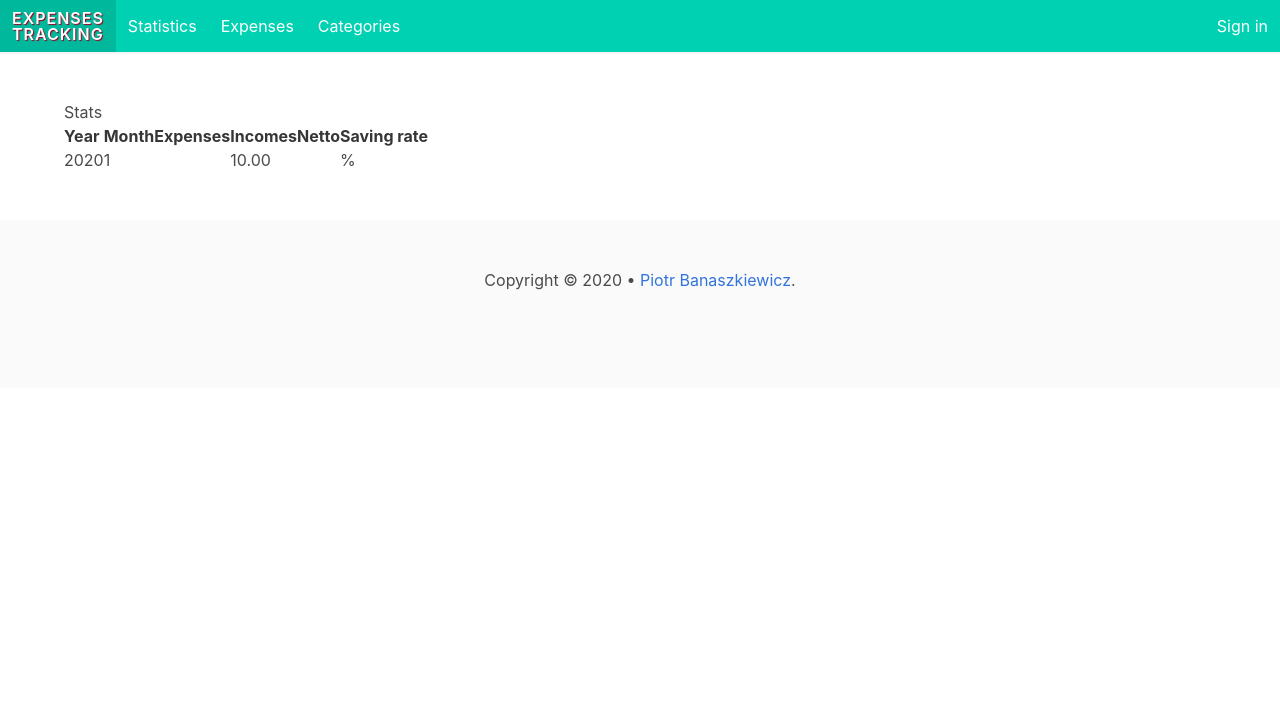
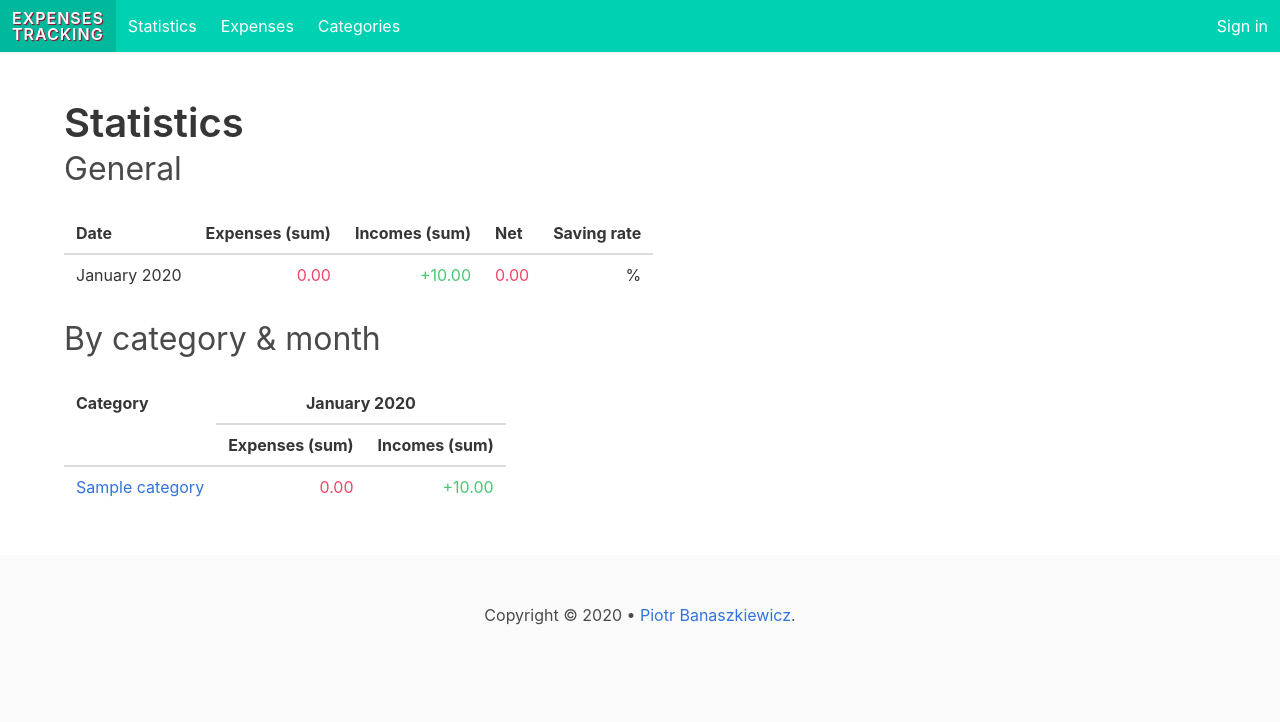
Before and after one commit to pbanaszkiewicz/budget, a Django app: page / in a window 1280 px wide. Shown: the top 722 px of the page. Run offline with Django 3.2, Linux system fonts and the light colour scheme; tables that the repository leaves empty hold one stand-in row (values such as "Sample post"); some libraries are stand-ins or nearby versions.

Commit message:
More stats - advanced stats view

```diff
--- a/expenses/templates/expenses/stats.html
+++ b/expenses/templates/expenses/stats.html
@@ -2,29 +2,31 @@
 {% load mathfilters %}
 
 {% block content %}
-    <h2>{{ title }}</h2>
+    <h2 class="title is-2">{{ title }}</h2>
 
-    <table>
+    <h3 class="subtitle is-3">General</h3>
+    <div class="table-container">
+        <table class="table">
             <thead>
                 <tr>
-                <th>Year</th>
-                <th>Month</th>
-                <th>Expenses</th>
-                <th>Incomes</th>
-                <th>Netto</th>
+                    <th>Date</th>
+                    <th>Expenses (sum)</th>
+                    <th>Incomes (sum)</th>
+                    <th>Net</th>
                     <th>Saving rate</th>
                 </tr>
             </thead>
             <tbody>
-            {% for row in results %}
+                {% for row in general_results %}
                 <tr>
-            {% with netto=row.sum_incomes|sub:row.sum_expenses sr=row.sum_incomes|sub:row.sum_expenses|div:row.sum_incomes %}
-                <td>{{ row.year }}</td>
-                <td>{{ row.month }}</td>
-                <td>{{ row.sum_expenses|floatformat:2 }}</td>
-                <td>{{ row.sum_incomes|floatformat:2 }}</td>
-                <td>{{ netto|floatformat:2 }}</td>
-                <td>{{ sr|mul:100|floatformat:2 }}%</td>
+                {% with net=row.sum_incomes|sub:row.sum_expenses %}
+                {% with sr=net|div:row.sum_incomes %}
+                    <td>{{ row.trunc_date|date:'F Y' }}</td>
+                    {% include "includes/numeric_entry.html" with positive=False value=row.sum_expenses %}
+                    {% include "includes/numeric_entry.html" with positive=True value=row.sum_incomes %}
+                    {% include "includes/value_entry.html" with value=net %}
+                    <td class="has-text-right">{{ sr|mul:100|floatformat:2 }}%</td>
+                {% endwith %}
                 {% endwith %}
                 </tr>
                 {% empty %}
@@ -34,9 +36,45 @@
                     <td>&mdash;</td>
                     <td>&mdash;</td>
                     <td>&mdash;</td>
-                <td>&mdash;</td>
                 </tr>
                 {% endfor %}
             </tbody>
         </table>
+    </div>
+
+    <h3 class="subtitle is-3">By category & month</h3>
+    <div class="table-container">
+        <table class="table">
+            <thead>
+                <tr>
+                    <th rowspan=2>Category</th>
+                    {% for month in expense_months %}
+                    <th colspan=2 class="has-text-centered">{{ month.trunc_date|date:'F Y' }}</th>
+                    {% endfor %}
+                </tr>
+                <tr>
+                    {% for month in expense_months %}
+                    <th>Expenses (sum)</th>
+                    <th>Incomes (sum)</th>
+                    {% endfor %}
+                </tr>
+            </thead>
+            <tbody>
+                {% for category in category_results %}
+                {% ifchanged category.name %}
+                {% if not forloop.first %}</tr>{% endif %}
+                <tr>
+                    <td><a href="{{ category.get_absolute_url }}">{{ category.name }}</a></td>
+                {% endifchanged %}
+                    {% for month in expense_months %}
+                    {% if category.trunc_date == month.trunc_date %}
+                    {% include "includes/numeric_entry.html" with positive=False value=category.sum_expenses %}
+                    {% include "includes/numeric_entry.html" with positive=True value=category.sum_incomes %}
+                    {% endif %}
+                    {% endfor %}
+                {% endfor %}
+                </tr>
+            </tbody>
+        </table>
+    </div>
 {% endblock %}
--- a/expenses/views.py
+++ b/expenses/views.py
@@ -1,7 +1,7 @@
-from django.db.models import Sum, Q
-from django.db.models.functions import ExtractYear, ExtractMonth
+from django.contrib.auth.mixins import LoginRequiredMixin
+from django.db.models import Sum, Q, DateField
+from django.db.models.functions import Trunc
 from django.views.generic import TemplateView, ListView
-from django.contrib.auth.mixins import LoginRequiredMixin
 
 from .models import Category, Expense
 
@@ -9,19 +9,53 @@
 class StatsView(TemplateView):
     template_name = "expenses/stats.html"
     extra_context = {
-        'title': "Stats",
+        'title': "Statistics",
     }
 
     def get_context_data(self, **kwargs):
-        q = Expense.objects \
-            .annotate(year=ExtractYear('date'), month=ExtractMonth('date')) \
-            .values('year', 'month') \
-            .annotate(
-                sum_expenses=Sum('amount', filter=Q(income=False)),
-                sum_incomes=Sum('amount', filter=Q(income=True)),
-            ) \
-            .order_by()
-        return super().get_context_data(**dict(results=q))
+        general = (
+            Expense.objects
+                .annotate(
+                    trunc_date=Trunc('date', 'month', output_field=DateField())
+                )
+                .values('trunc_date')
+                .annotate(
+                    sum_expenses=Sum('amount', filter=Q(income=False)),
+                    sum_incomes=Sum('amount', filter=Q(income=True)),
+                )
+                .order_by()
+        )
+        category = (
+            Category.objects
+                .annotate(
+                    trunc_date=Trunc('expense__date', 'month',
+                                     output_field=DateField())
+                )
+                .values('trunc_date', 'name')
+                .filter(trunc_date__isnull=False)
+                .annotate(
+                    sum_expenses=Sum('expense__amount',
+                                     filter=Q(expense__income=False)),
+                    sum_incomes=Sum('expense__amount',
+                                    filter=Q(expense__income=True)),
+                )
+                .order_by('name', 'trunc_date')
+        )
+        expense_months = (
+            Expense.objects
+                .annotate(
+                    trunc_date=Trunc('date', 'month', output_field=DateField())
+                )
+                .values('trunc_date')
+                .distinct()
+                .order_by()
+        )
+        results = dict(
+            general_results=general,
+            category_results=category,
+            expense_months=expense_months,
+        )
+        return super().get_context_data(**results)
 
 
 class ExpenseList(ListView):
```
Lines whose indentation alone changed are shown as unchanged.
